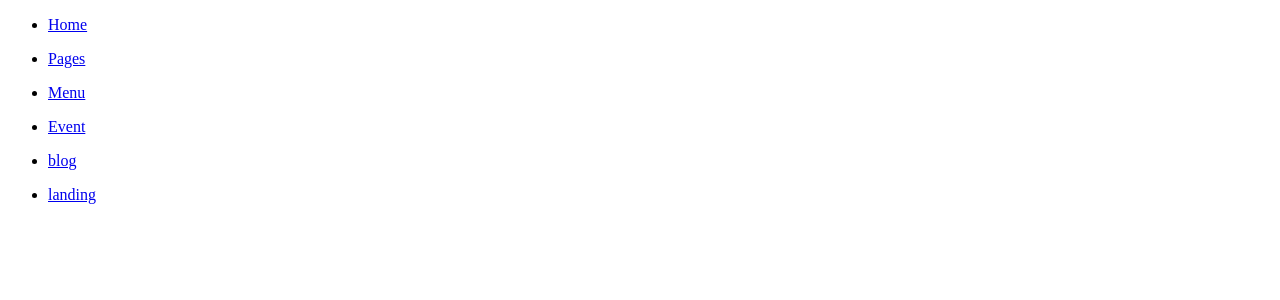
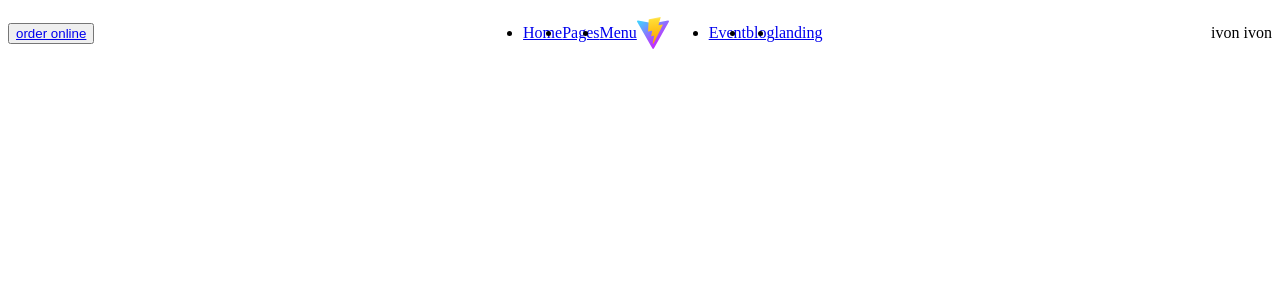
Before and after one commit to lollomrt/proj-html-vuejs, a Vue app: page / in a window 1280 px wide. Shown: the top 300 px of the page. Built offline with nearby package versions, Linux system fonts and the light colour scheme.

Commit message:
prova megamenu on hover - devo riuscire a dare un indice el mouseenter, altrimenti se vado in hover su unsì singolo li, mi attiva tutti i megamenu (essendo in un ciclo)

```diff
--- a/src/App.vue
+++ b/src/App.vue
@@ -86,6 +86,6 @@ export default {
   </div>
 </template>
 
-<style lang="">
+<style lang="scss">
 
 </style>
--- a/src/components/AppHeader.vue
+++ b/src/components/AppHeader.vue
@@ -1,5 +1,10 @@
 <script>
 export default {
+    data() {
+        return {
+            hover: false
+        }
+    },
     props: {
         navig: Object
     },
@@ -8,18 +13,56 @@ export default {
 </script>
 
 <template lang="">
-    <div>
-        <ul v-for="(element, index) in navig.left_navigation" :key="index">
-            <li><a :href="element.url">{{ element.titolo }}</a></li>
-        </ul>
-    </div>
-    <div>
-        <ul v-for="(element, index) in navig.right_navigation" :key="index">
-            <li><a :href="element.url">{{ element.titolo }}</a></li>
-        </ul>
-    </div>
+    <header>
+        <button>
+            <a href="#">order online</a>
+        </button>
+        <nav class="nav-container">
+            <ul>
+                <li v-for="(element, index) in navig.left_navigation" :key="index" @mouseenter="hover = true" @mouseleave="hover = false"><a :href="element.url">{{ element.titolo }}</a>
+                    <div v-if="element.submenu !== 'nul'" class="red">
+                        <ul v-if="hover">
+                            <li v-for="(item, i) in element.submenu" :key="i">{{ item }}</li>
+                        </ul>
+                    </div>
+                </li>
+            </ul>
+            <img src="/public/vite.svg" alt="">
+            <ul>
+                <li v-for="(element, index) in navig.right_navigation" :key="index"><a :href="element.url">{{ element.titolo }}</a>
+                    <div v-if="element.submenu !== 'nul'" class="red">
+                        <ul v-if="hover">
+                            <li v-for="(item, i) in element.submenu" :key="i">{{ item }}</li>
+                        </ul>
+                    </div>
+                </li>
+            </ul>
+        </nav>
+        <div class="icon-container">
+            ivon
+            ivon
+        </div>
+    </header>
+
+
 </template>
 
-<style lang="">
+<style lang="scss">
+header {
+    display: flex;
+    justify-content: space-between;
+    align-items: center;
 
+    .nav-container {
+        display: flex;
+        justify-content: space-between;
+        align-items: center;
+    }
+
+    ul {
+        display: flex;
+        justify-content: space-between;
+        align-items: center;
+    }
+}
 </style>
```
